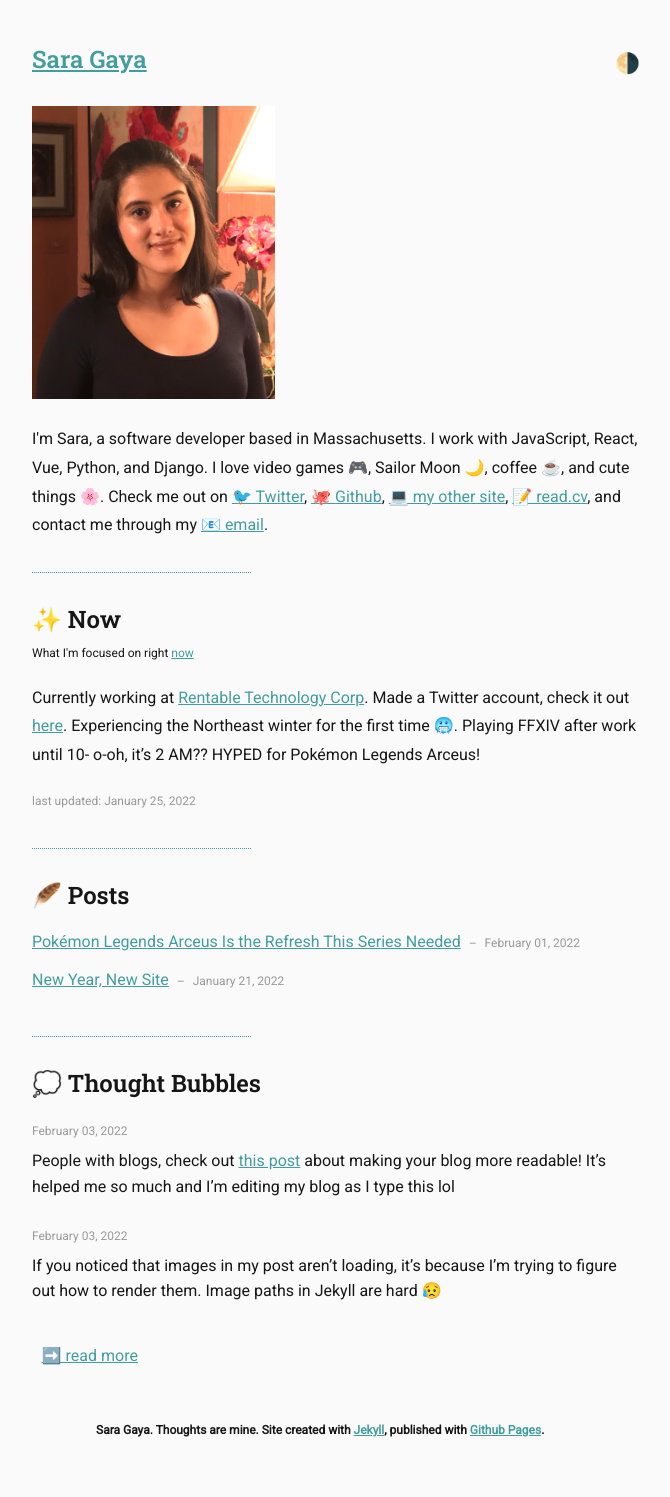
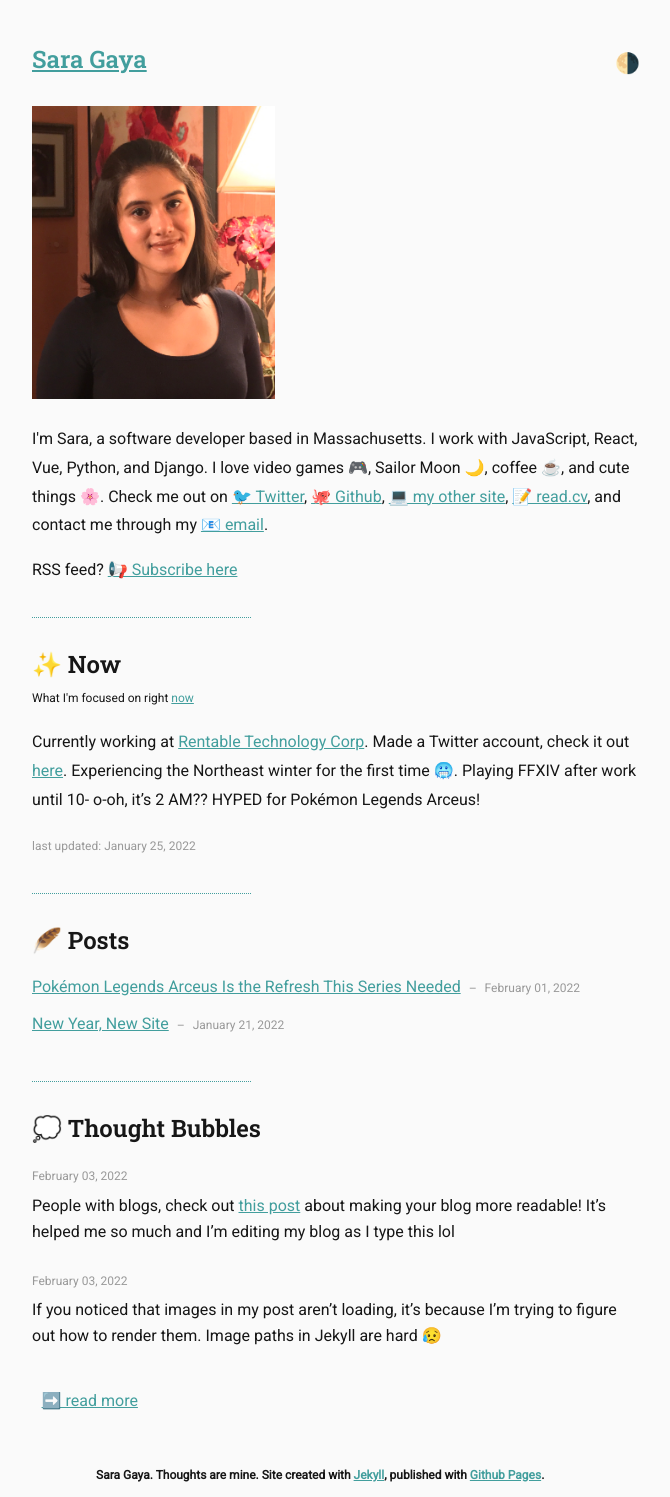
Before and after one commit to sgaya16/blog, a Jekyll site: the page built from index.html, in a window 1280 px wide. Shown: the whole page, without its empty margins (304-974 px from the left). Built offline with Jekyll 4.4.1, drawn with Linux system fonts in a browser that asks for light colours; before the commit the page ends 1453 px from its top, so only the background shows below that.

Commit message:
added rss feed

```diff
--- a/index.html
+++ b/index.html
@@ -16,7 +16,7 @@
     <a href="https://read.cv/sarag">📝 read.cv</a>, and contact me through my
     <a href="mailto:saracgaya@gmail.com">📧 email</a>.
   </p>
-  <!--<p>RSS feed? <a href="/feed.xml">📢 Subscribe here</a></p> -->
+  <p>RSS feed? <a href="/feed.xml">📢 Subscribe here</a></p>
 
   <hr />
 
```
